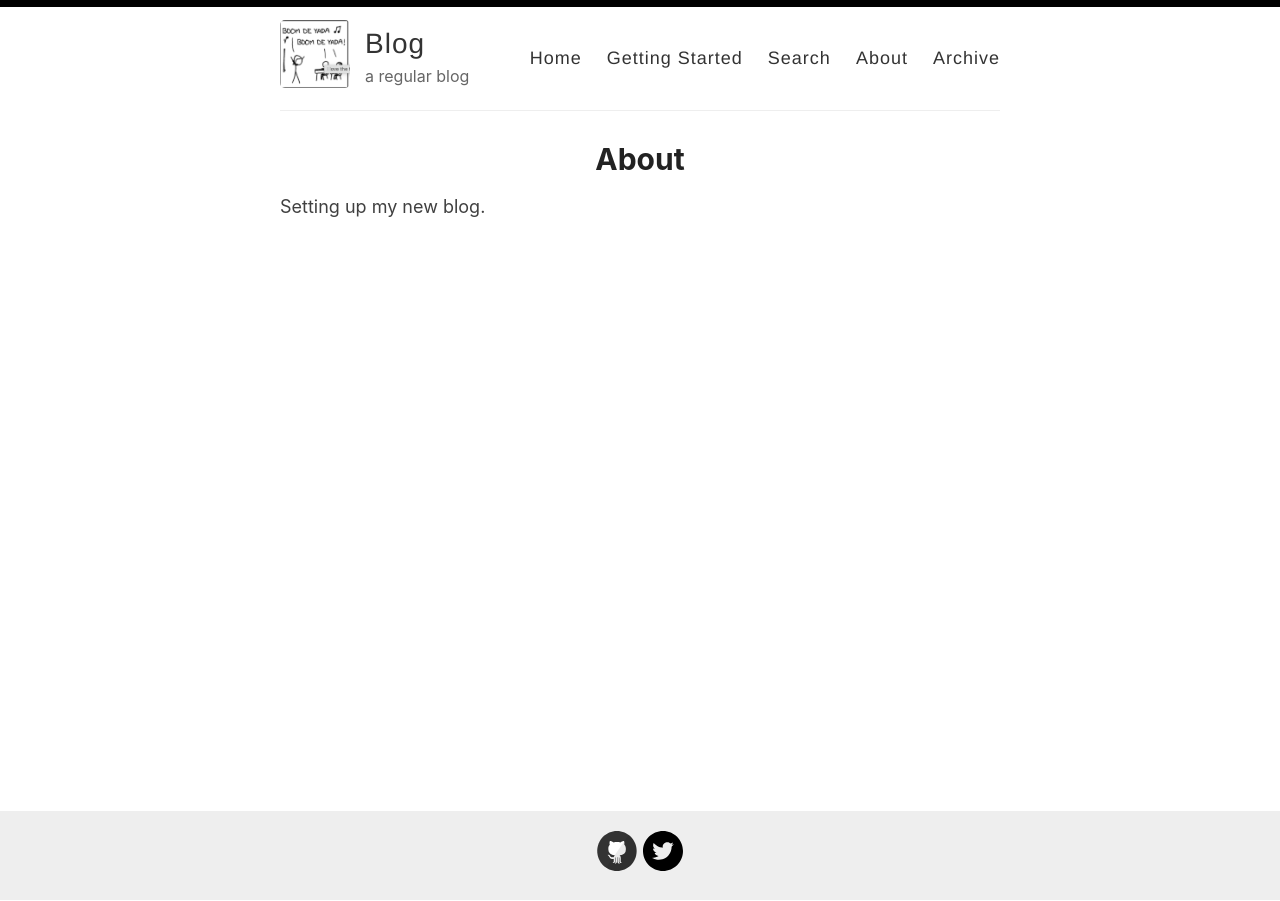
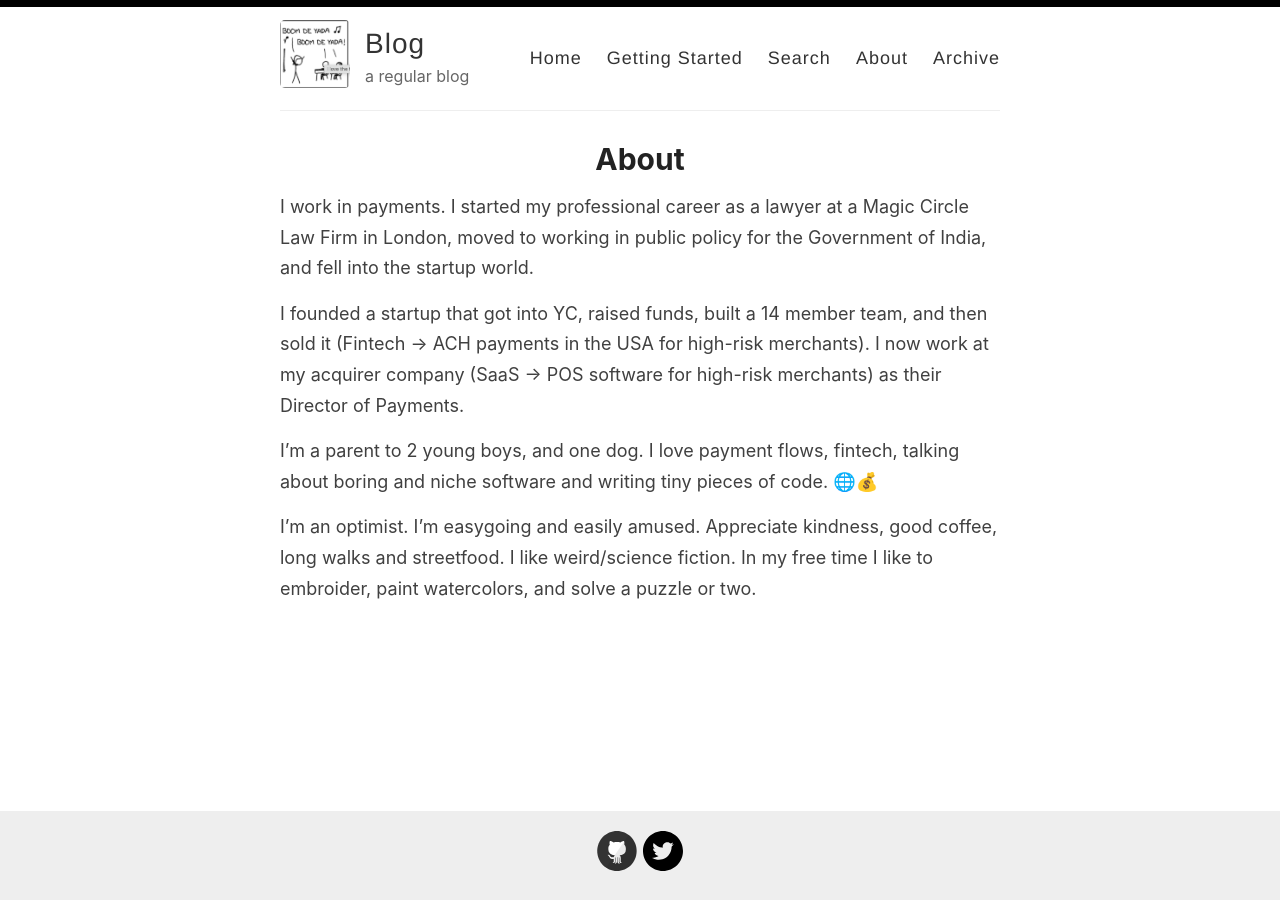
Before and after one commit to sow451/sowmya.blog, a Jekyll site: the page built from _pages/about.md, in a window 1280 px wide. Built offline with Jekyll 4.4.1, drawn with Linux system fonts in a browser that asks for light colours.

Commit message:
Amended about me file, and deleted some images.

```diff
--- a/_pages/about.md
+++ b/_pages/about.md
@@ -5,4 +5,10 @@ permalink: /about/
 ---
 
 
-Setting up my new blog.
+I work in payments. I started my professional career as a lawyer at a Magic Circle Law Firm in London, moved to working in public policy for the Government of India, and fell into the startup world.
+
+I founded a startup that got into YC, raised funds, built a 14 member team, and then sold it (Fintech -> ACH payments in the USA for high-risk merchants). I now work at my acquirer company (SaaS -> POS software for high-risk merchants) as their Director of Payments.
+
+I'm a parent to 2 young boys, and one dog. I love payment flows, fintech, talking about boring and niche software and writing tiny pieces of code. 🌐💰
+
+I'm an optimist. I'm easygoing and easily amused. Appreciate kindness, good coffee, long walks and streetfood. I like weird/science fiction. In my free time I like to embroider, paint watercolors, and solve a puzzle or two.
```
